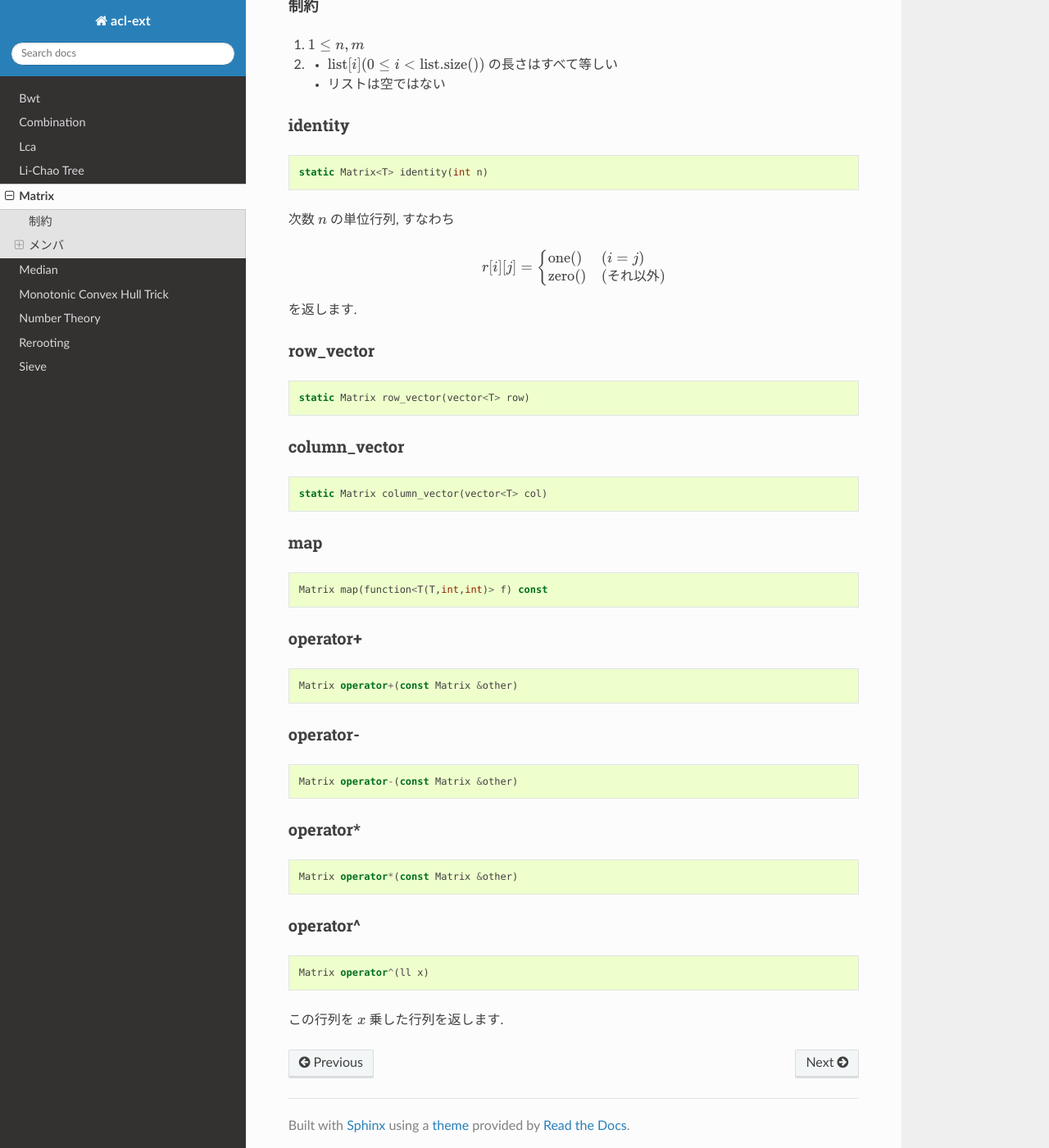
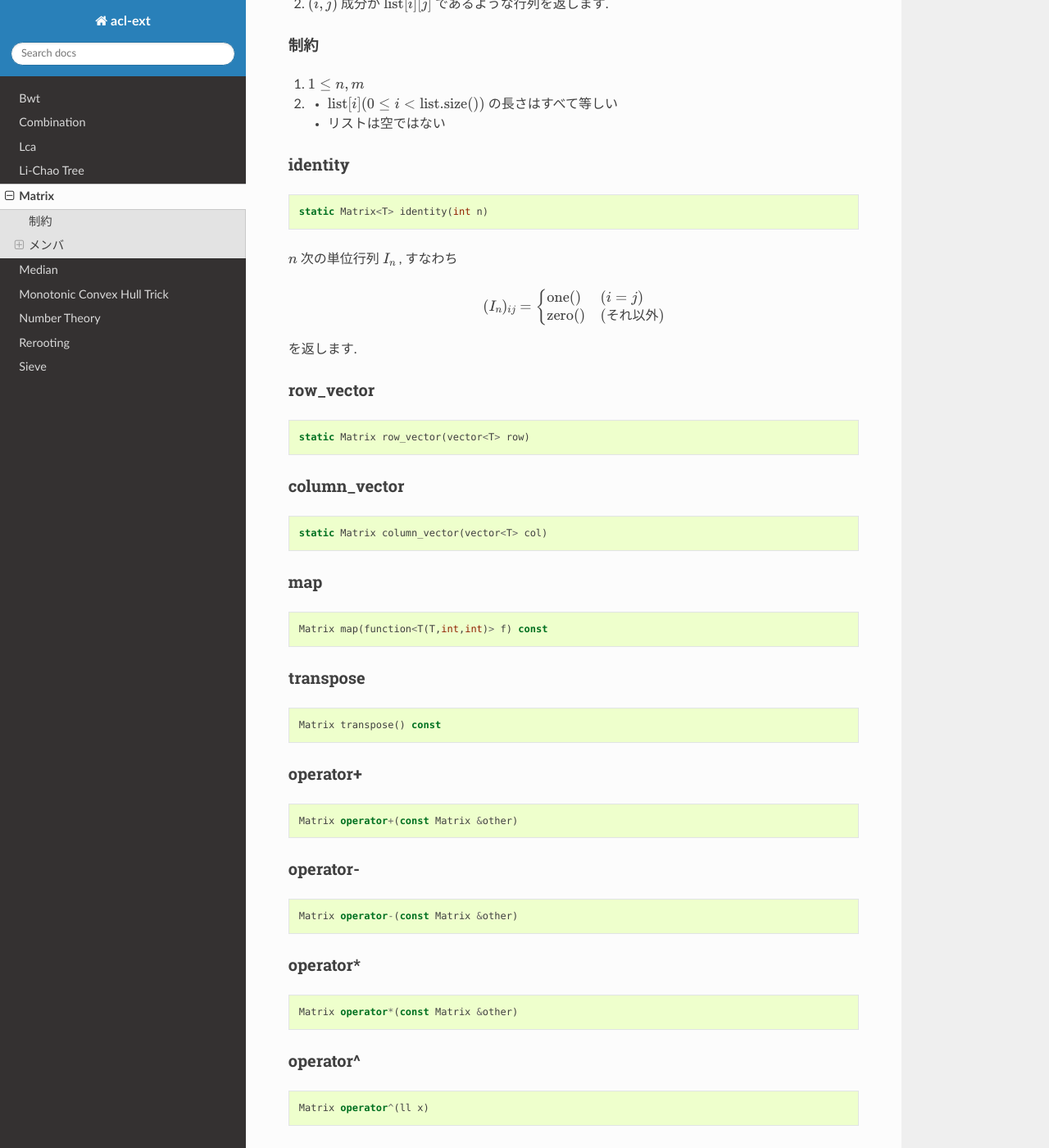
Before and after one commit to prfss/aclib-cpp, a Sphinx documentation site: the page built from doc/matrix.rst, in a window 1280 px wide and 1400 px high, scrolled down 754 px. Shown: the whole window at 82% size. Built offline with Sphinx 7.4.7 and the Read the Docs theme 2.0.0, drawn with Linux system fonts in a browser that asks for light colours.

Commit message:
Update document

```diff
--- a/doc/matrix.rst
+++ b/doc/matrix.rst
@@ -3,6 +3,8 @@
 #######
 
 和・差・積・累乗などの演算を備えた行列クラスです
+
+:doc:`matrix_verification`
 
 .. code-block:: cpp
 
@@ -41,11 +43,11 @@
 
  static Matrix<T> identity(int n)
 
-次数 :math:`n` の単位行列, すなわち
+:math:`n` 次の単位行列 :math:`I_n` , すなわち
 
 .. math::
 
-   r[i][j] =
+   (I_n)_{ij} =
    \begin{cases}
    \text{one}() & (i = j) \\
    \text{zero}() & (それ以外) \\
@@ -70,6 +72,13 @@
 .. code-block:: cpp
 
  Matrix map(function<T(T,int,int)> f) const
+
+transpose
+=========
+.. code-block:: cpp
+
+ Matrix transpose() const
+
 
 operator+
 =========
--- /dev/null
+++ b/doc/matrix_verification.rst
@@ -0,0 +1,5 @@
+Verification
+#############
+
+- `G - Good Vertices <https://atcoder.jp/contests/abc236/tasks/abc236_g>`_ (`Accepted submission <https://atcoder.jp/contests/abc236/submissions/28886932>`_)
+- `057 - Domino Tiling <https://atcoder.jp/contests/math-and-algorithm/tasks/math_and_algorithm_aw>`_ (`Accepted submission <https://atcoder.jp/contests/math-and-algorithm/submissions/28886955>`_)
```
